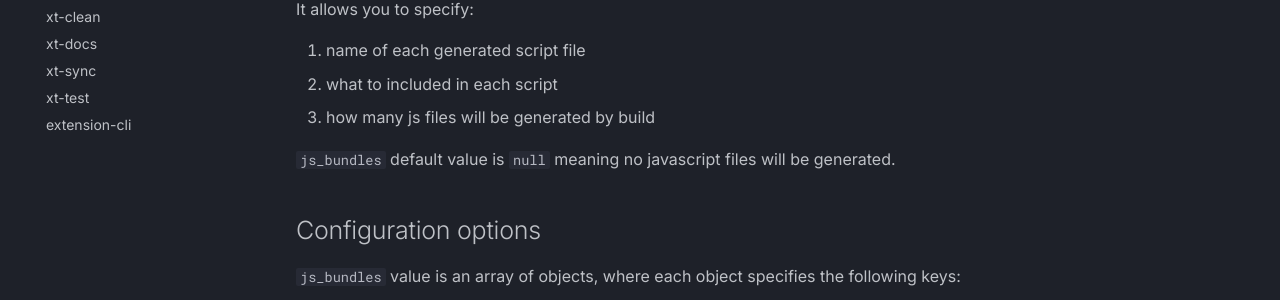
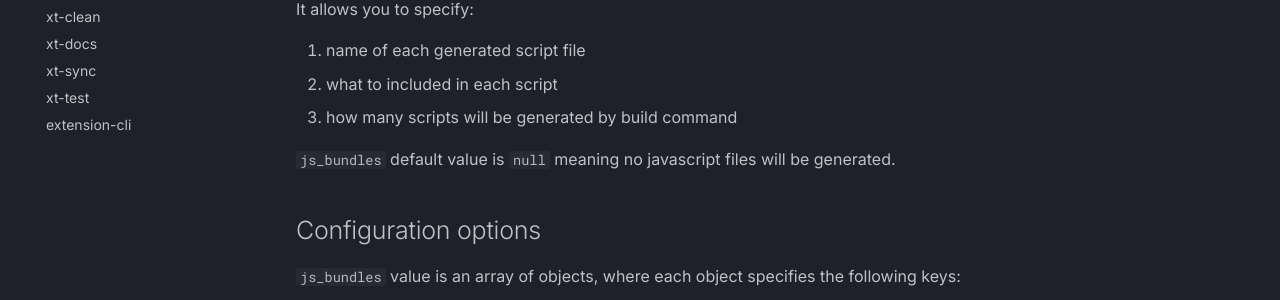
Before and after one commit to MobileFirstLLC/extension-cli, an MkDocs documentation site: the page built from guide/03-xt-build-scripts.md, in a window 1280 px wide and 900 px high. Shown: the part 384-684 px from the top of the window. Built offline with MkDocs 1.6.1 and Material for MkDocs 9.7.7, drawn with Linux system fonts in a browser that asks for light colours; comment, search, counter and statistics services are not loaded.

Commit message:
docs: update js config

```diff
--- a/guide/03-xt-build-scripts.md
+++ b/guide/03-xt-build-scripts.md
@@ -12,7 +12,7 @@ It allows you to specify:
 
 1. name of each generated script file
 2. what to included in each script
-3. how many js files will be generated by build
+3. how many scripts will be generated by build command
 
 `js_bundles` default value is `null` meaning no javascript files will be generated.
 
```
